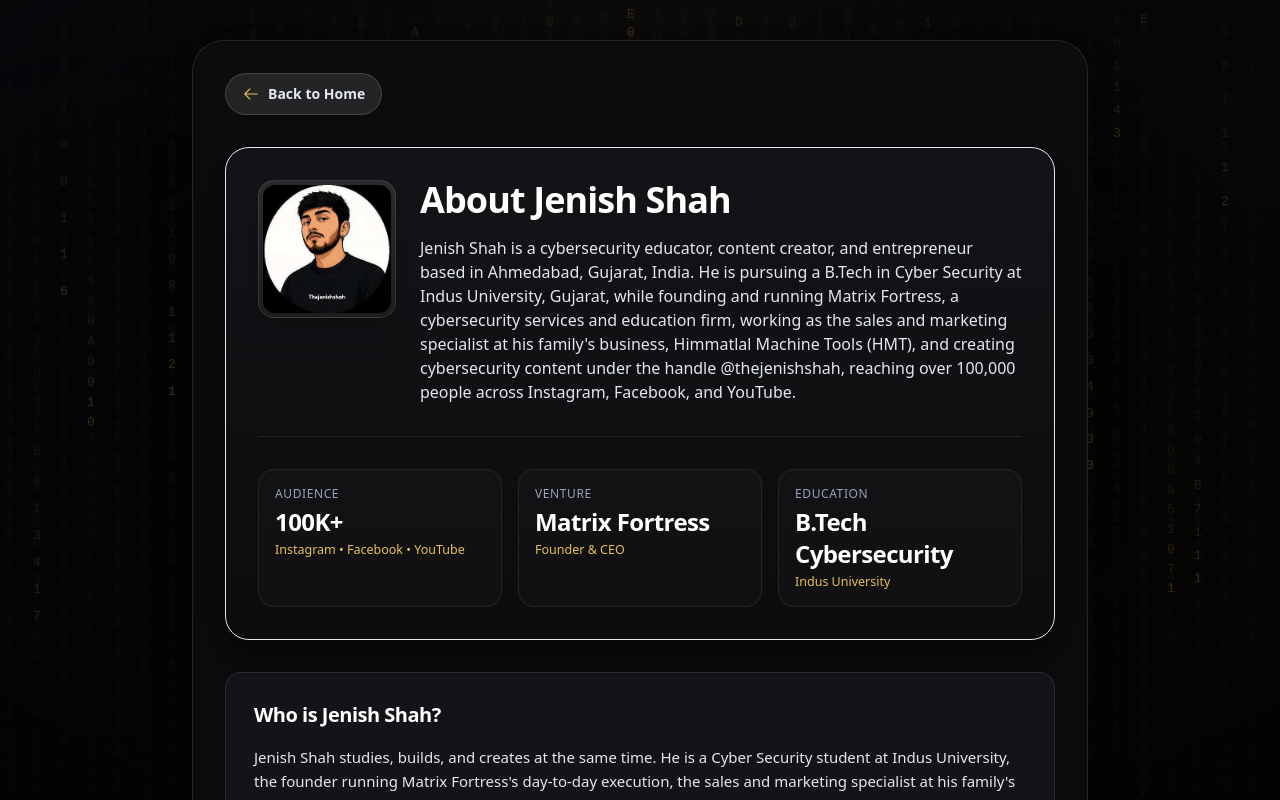
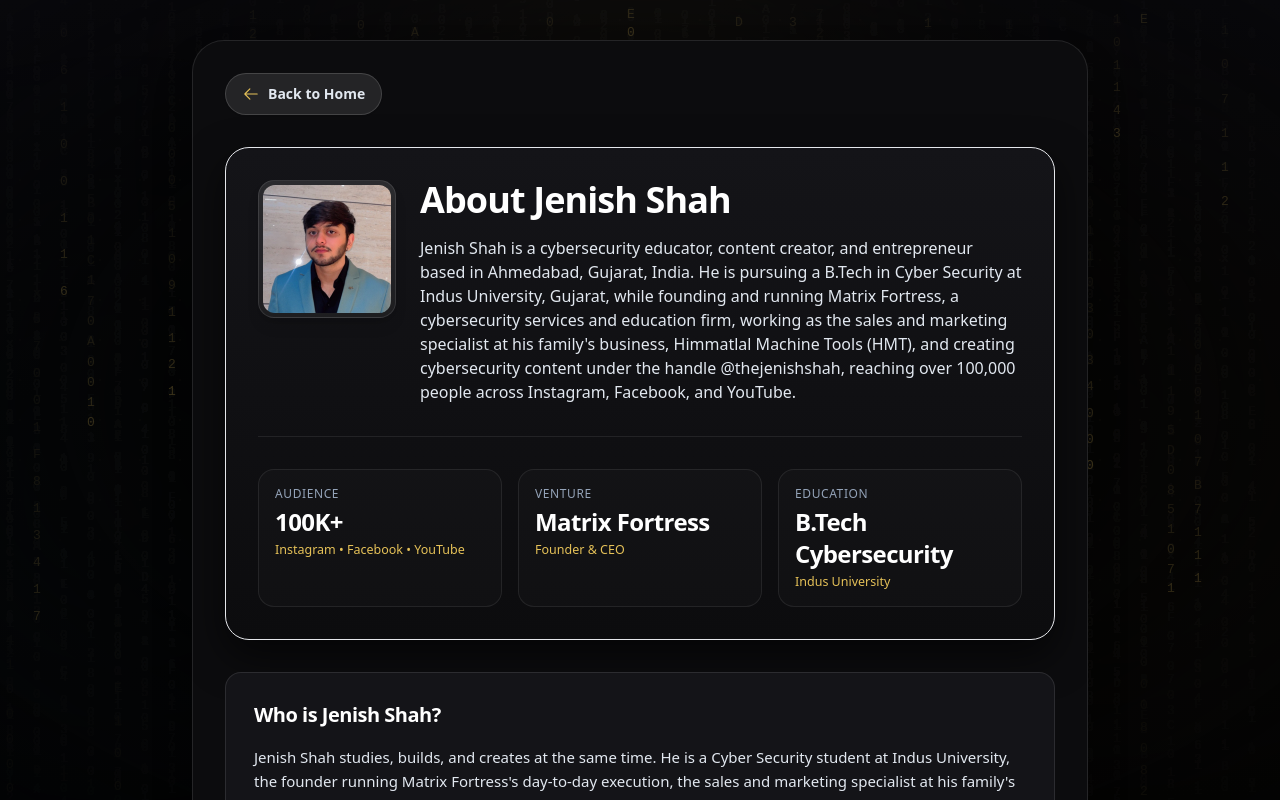
Before and after one commit to Jenishshah729/security-site, a React (Vite) app in the folder frontend/: page /about in a window 1280 px wide. Shown: the top 800 px of the page. Built offline with nearby package versions, Linux system fonts and the light colour scheme.

Commit message:
Replace cartoon avatar in About section with cropped high-res real photo

```diff
--- a/frontend/src/components/About.jsx
+++ b/frontend/src/components/About.jsx
@@ -61,12 +61,12 @@
           <div className="relative group flex-shrink-0">
             <div className="p-1 rounded-2xl bg-gradient-to-b from-white/10 via-[var(--accent-gold,#E5C158)]/25 to-white/5 border border-white/10 shadow-lg">
               <img
-                src={`${import.meta.env.BASE_URL}logo.jpg`}
+                src={`${import.meta.env.BASE_URL}jenish-shah.jpg`}
                 alt="Jenish Shah"
-                className="w-28 h-28 md:w-32 md:h-32 rounded-xl object-cover"
+                className="w-28 h-28 md:w-32 md:h-32 rounded-xl object-cover object-center shadow-inner"
                 onError={(e) => {
                   e.target.onerror = null;
-                  e.target.src = "https://placehold.co/256x256/141418/E5C158?text=Jenish+Shah";
+                  e.target.src = `${import.meta.env.BASE_URL}logo.jpg`;
                 }}
               />
             </div>
```
Also changed, not shown: frontend/public/jenish-shah.jpg (added).
